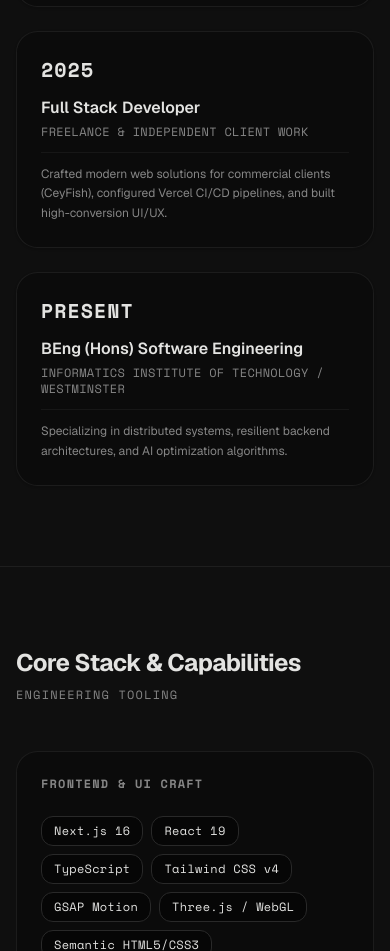
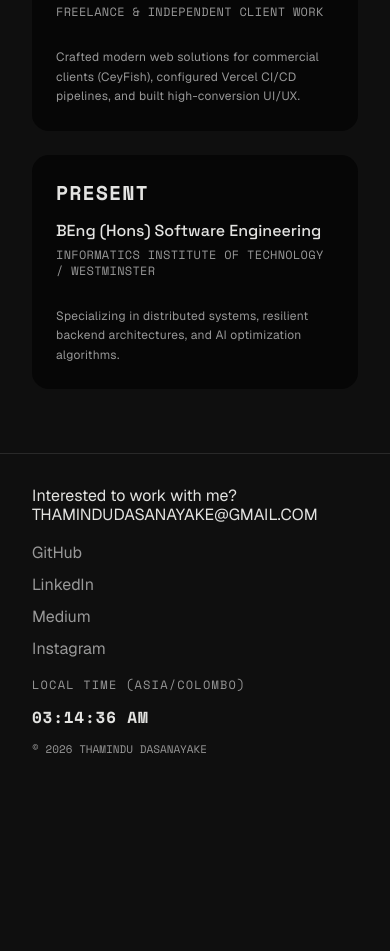
Before and after one commit to ThaminduDasanayake/portfolio, a Next.js app: page / in a window 390 px wide. Shown: the part 3576-4527 px from the top of the page. After the commit the page ends 4365 px from the top, so only its background shows below. Built offline with nearby package versions, Linux system fonts and the light colour scheme.

Commit message:
feat: introduce Card UI component, remove Stack component, and refine Footer and global styles.

```diff
--- a/app/globals.css
+++ b/app/globals.css
@@ -14,7 +14,7 @@
     --secondary: oklch(0.14 0 0 / 0);
     --secondary-foreground: oklch(0.96 0 0);
     --muted: oklch(0.18 0 0);
-    --muted-foreground: oklch(0.62 0 0);
+    --muted-foreground: oklch(0.68 0 0);
     --accent: oklch(0.653 0.233 26.619);
     --accent-foreground: oklch(0 0 0);
     --destructive: oklch(0.65 0.2 25);
--- a/app/page.tsx
+++ b/app/page.tsx
@@ -1,16 +1,15 @@
 "use client";
 
-import * as React from "react";
 import { Navbar } from "@/components/navbar";
 import { Hero } from "@/components/hero";
 import { SelectedWorks } from "@/components/selected-works";
 import { Experience } from "@/components/experience";
-import { Stack } from "@/components/stack";
 import { Footer } from "@/components/footer";
 import { ArchiveModal } from "@/components/archive-modal";
+import { useState } from "react";
 
 export default function HomePage() {
-  const [isArchiveOpen, setIsArchiveOpen] = React.useState(false);
+  const [isArchiveOpen, setIsArchiveOpen] = useState(false);
 
   return (
     <main className="min-h-screen">
@@ -18,7 +17,6 @@
       <Hero />
       <SelectedWorks onOpenArchive={() => setIsArchiveOpen(true)} />
       <Experience />
-      <Stack />
       <Footer />
       <ArchiveModal
         isOpen={isArchiveOpen}
--- a/components/experience.tsx
+++ b/components/experience.tsx
@@ -1,15 +1,22 @@
-"use client"
+"use client";
 
-import * as React from "react"
-import { EXPERIENCE_MILESTONES } from "@/lib/data"
+import * as React from "react";
+import { EXPERIENCE_MILESTONES } from "@/lib/data";
+import {
+  Card,
+  CardHeader,
+  CardTitle,
+  CardDescription,
+  CardContent,
+} from "@/components/ui/card";
 
 export function Experience() {
   return (
-    <section id="experience" className="py-20 sm:py-28 border-t border-border/60">
-      <div className="mx-auto max-w-[1440px] 2xl:max-w-[1560px] px-4 sm:px-6 lg:px-8">
+    <section id="experience" className="py-16 px-8">
+      <div className="mx-auto">
         {/* Section Heading & Intro */}
-        <div className="grid grid-cols-1 lg:grid-cols-12 gap-8 mb-12 sm:mb-16">
-          <div className="lg:col-span-4">
+        <div className="grid grid-cols-1 lg:grid-cols-6 gap-4 mb-12">
+          <div className="lg:col-span-2">
             <h2 className="text-2xl sm:text-3xl font-bold tracking-tight text-foreground">
               Experiences
             </h2>
@@ -17,42 +24,36 @@
               Career Trajectory & Education
             </p>
           </div>
-          <div className="lg:col-span-8 text-muted-foreground text-sm sm:text-base leading-relaxed">
-            <p>
-              Proven track record engineering enterprise software solutions at
-              SLT Mobitel, building high-conversion client web applications,
-              and researching algorithmic optimization and distributed systems.
-            </p>
-          </div>
         </div>
 
-        {/* 4-Column Timeline Grid (Akio/Marya Editorial Layout) */}
         <div className="grid grid-cols-1 sm:grid-cols-2 lg:grid-cols-4 gap-6 sm:gap-8 pt-2">
           {EXPERIENCE_MILESTONES.map((item, index) => (
-            <div
+            <Card
               key={index}
-              className="flex flex-col space-y-3 p-6 sm:p-7 rounded-2xl sm:rounded-3xl border border-border/60 bg-card/40 hover:bg-card hover:border-border transition-all duration-300 shadow-sm"
+              className="flex flex-col justify-between p-6 sm:p-7 rounded-xl ring-0"
             >
+              <CardHeader className="p-0 gap-3">
                 <span className="font-mono text-xl sm:text-2xl font-bold text-foreground tracking-wider">
                   {item.year}
                 </span>
                 <div className="space-y-1">
-                <h3 className="font-semibold text-foreground text-base">
+                  <CardTitle className="font-medium text-foreground text-base">
                     {item.role}
-                </h3>
-                <p className="font-mono text-xs text-muted-foreground uppercase tracking-wide">
+                  </CardTitle>
+                  <CardDescription className="font-mono text-xs text-muted-foreground uppercase tracking-wide">
                     {item.organization}
-                </p>
+                  </CardDescription>
                 </div>
+              </CardHeader>
               {item.details && (
-                <p className="text-xs text-muted-foreground leading-relaxed pt-3 border-t border-border/40">
+                <CardContent className="p-0 pt-3 text-xs tracking-wide text-muted-foreground leading-relaxed">
                   {item.details}
-                </p>
+                </CardContent>
               )}
-            </div>
+            </Card>
           ))}
         </div>
       </div>
     </section>
-  )
+  );
 }
--- a/components/footer.tsx
+++ b/components/footer.tsx
@@ -1,70 +1,59 @@
-"use client"
+"use client";
 
-import * as React from "react"
-import { ArrowUpRight } from "@phosphor-icons/react"
-import { PERSONAL_INFO, SOCIAL_LINKS } from "@/lib/data"
+import { PERSONAL_INFO, SOCIAL_LINKS } from "@/lib/data";
+import { useEffect, useState } from "react";
 
 export function Footer() {
-  const [timeStr, setTimeStr] = React.useState<string>("")
+  const [timeStr, setTimeStr] = useState<string>("");
 
-  React.useEffect(() => {
+  useEffect(() => {
     const updateTime = () => {
-      const now = new Date()
+      const now = new Date();
       const formatted = now.toLocaleTimeString("en-US", {
         timeZone: "Asia/Colombo",
         hour: "2-digit",
         minute: "2-digit",
         second: "2-digit",
         hour12: true,
-      })
-      setTimeStr(formatted)
-    }
+      });
+      setTimeStr(formatted);
+    };
 
-    updateTime()
-    const timer = setInterval(updateTime, 1000)
-    return () => clearInterval(timer)
-  }, [])
+    updateTime();
+    const timer = setInterval(updateTime, 1000);
+    return () => clearInterval(timer);
+  }, []);
 
   return (
-    <footer id="contact" className="py-20 sm:py-28 border-t border-border/60">
-      <div className="mx-auto max-w-[1440px] 2xl:max-w-[1560px] px-4 sm:px-6 lg:px-8">
-        <div className="grid grid-cols-1 md:grid-cols-12 gap-12 sm:gap-8 items-start">
-          {/* Left: Direct Email CTA */}
-          <div className="md:col-span-5 space-y-3">
-            <p className="font-mono text-xs text-muted-foreground uppercase tracking-widest">
+    <footer id="contact" className="p-8 gap-11 border-t">
+      <div className="grid grid-cols-1 md:grid-cols-6 gap-4">
+        <div className="md:col-span-3">
+          <p className="leading-[1.2em]">
             Interested to work with me?
+            <br />
+            {PERSONAL_INFO.email.toUpperCase()}
           </p>
-            <a
-              href={`mailto:${PERSONAL_INFO.email}`}
-              className="block font-heading text-xl sm:text-2xl lg:text-3xl font-bold tracking-tight text-foreground hover:opacity-75 transition-opacity underline underline-offset-4 break-all"
-            >
-              {PERSONAL_INFO.email.toUpperCase()}
-            </a>
         </div>
 
         {/* Center: Social Links */}
-          <div className="md:col-span-4 space-y-3">
-            <p className="font-mono text-xs text-muted-foreground uppercase tracking-widest">
-              Network & Writing
-            </p>
-            <div className="flex flex-col space-y-2 font-mono text-xs sm:text-sm">
+        <div className="md:col-span-1 space-y-3">
+          <div className="flex flex-col flex-start space-y-2">
             {SOCIAL_LINKS.map((link) => (
               <a
                 key={link.name}
                 href={link.url}
                 target="_blank"
                 rel="noopener noreferrer"
-                  className="text-foreground hover:text-muted-foreground transition-colors inline-flex items-center gap-1.5"
+                className="hover:text-foreground text-muted-foreground transition-colors"
               >
-                  <span>{link.name}</span>
-                  <ArrowUpRight size={12} className="text-muted-foreground" />
+                {link.name}
               </a>
             ))}
           </div>
         </div>
 
         {/* Right: Live Digital Clock & Timezone */}
-          <div className="md:col-span-3 space-y-3 md:text-right">
+        <div className="md:col-span-2 space-y-3 md:text-right">
           <p className="font-mono text-xs text-muted-foreground uppercase tracking-widest">
             Local Time (Asia/Colombo)
           </p>
@@ -76,7 +65,6 @@
           </p>
         </div>
       </div>
-      </div>
     </footer>
-  )
+  );
 }
--- a/components/stack.tsx
+++ /dev/null
@@ -1,44 +0,0 @@
-"use client"
-
-import * as React from "react"
-import { CAPABILITIES } from "@/lib/data"
-
-export function Stack() {
-  return (
-    <section id="stack" className="py-20 sm:py-28 border-t border-border/60">
-      <div className="mx-auto max-w-[1440px] 2xl:max-w-[1560px] px-4 sm:px-6 lg:px-8">
-        <div className="flex flex-col sm:flex-row sm:items-baseline justify-between mb-12 sm:mb-16 gap-2">
-          <h2 className="text-2xl sm:text-3xl font-bold tracking-tight text-foreground">
-            Core Stack & Capabilities
-          </h2>
-          <span className="font-mono text-xs text-muted-foreground uppercase tracking-widest">
-            Engineering Tooling
-          </span>
-        </div>
-
-        <div className="grid grid-cols-1 md:grid-cols-3 gap-6 sm:gap-8">
-          {CAPABILITIES.map((group, idx) => (
-            <div
-              key={idx}
-              className="p-6 sm:p-8 rounded-2xl sm:rounded-3xl border border-border/60 bg-card/40 hover:bg-card hover:border-border transition-all duration-300 flex flex-col justify-between"
-            >
-              <h3 className="font-mono text-xs font-bold uppercase tracking-widest text-muted-foreground mb-6">
-                {group.category}
-              </h3>
-              <div className="flex flex-wrap gap-2">
-                {group.skills.map((skill) => (
-                  <span
-                    key={skill}
-                    className="inline-flex items-center px-3 py-1.5 rounded-lg border border-border bg-card text-xs font-mono font-medium text-foreground tracking-wide hover:border-foreground/50 transition-colors"
-                  >
-                    {skill}
-                  </span>
-                ))}
-              </div>
-            </div>
-          ))}
-        </div>
-      </div>
-    </section>
-  )
-}
--- /dev/null
+++ b/components/ui/card.tsx
@@ -0,0 +1,103 @@
+import * as React from "react"
+
+import { cn } from "@/lib/utils"
+
+function Card({
+  className,
+  size = "default",
+  ...props
+}: React.ComponentProps<"div"> & { size?: "default" | "sm" }) {
+  return (
+    <div
+      data-slot="card"
+      data-size={size}
+      className={cn(
+        "group/card flex flex-col gap-(--card-spacing) overflow-hidden rounded-xl bg-card py-(--card-spacing) text-sm text-card-foreground ring-1 ring-foreground/10 [--card-spacing:--spacing(4)] has-data-[slot=card-footer]:pb-0 has-[>img:first-child]:pt-0 data-[size=sm]:[--card-spacing:--spacing(3)] data-[size=sm]:has-data-[slot=card-footer]:pb-0 *:[img:first-child]:rounded-t-xl *:[img:last-child]:rounded-b-xl",
+        className
+      )}
+      {...props}
+    />
+  )
+}
+
+function CardHeader({ className, ...props }: React.ComponentProps<"div">) {
+  return (
+    <div
+      data-slot="card-header"
+      className={cn(
+        "group/card-header @container/card-header grid auto-rows-min items-start gap-1 rounded-t-xl px-(--card-spacing) has-data-[slot=card-action]:grid-cols-[1fr_auto] has-data-[slot=card-description]:grid-rows-[auto_auto] [.border-b]:pb-(--card-spacing)",
+        className
+      )}
+      {...props}
+    />
+  )
+}
+
+function CardTitle({ className, ...props }: React.ComponentProps<"div">) {
+  return (
+    <div
+      data-slot="card-title"
+      className={cn(
+        "font-heading text-base leading-snug font-medium group-data-[size=sm]/card:text-sm",
+        className
+      )}
+      {...props}
+    />
+  )
+}
+
+function CardDescription({ className, ...props }: React.ComponentProps<"div">) {
+  return (
+    <div
+      data-slot="card-description"
+      className={cn("text-sm text-muted-foreground", className)}
+      {...props}
+    />
+  )
+}
+
+function CardAction({ className, ...props }: React.ComponentProps<"div">) {
+  return (
+    <div
+      data-slot="card-action"
+      className={cn(
+        "col-start-2 row-span-2 row-start-1 self-start justify-self-end",
+        className
+      )}
+      {...props}
+    />
+  )
+}
+
+function CardContent({ className, ...props }: React.ComponentProps<"div">) {
+  return (
+    <div
+      data-slot="card-content"
+      className={cn("px-(--card-spacing)", className)}
+      {...props}
+    />
+  )
+}
+
+function CardFooter({ className, ...props }: React.ComponentProps<"div">) {
+  return (
+    <div
+      data-slot="card-footer"
+      className={cn(
+        "flex items-center rounded-b-xl border-t bg-muted/50 p-(--card-spacing)",
+        className
+      )}
+      {...props}
+    />
+  )
+}
+
+export {
+  Card,
+  CardHeader,
+  CardFooter,
+  CardTitle,
+  CardAction,
+  CardDescription,
+  CardContent,
+}
```
Lines whose indentation alone changed are shown as unchanged.
